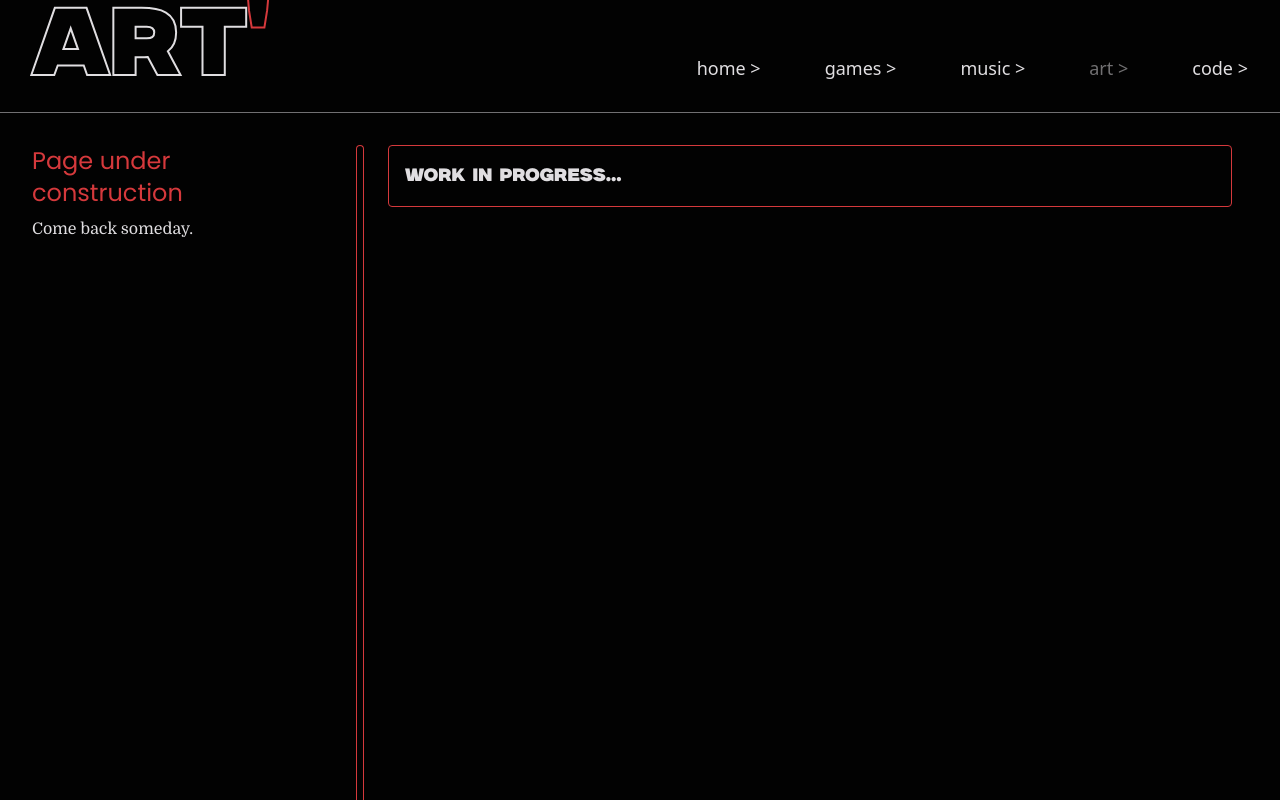
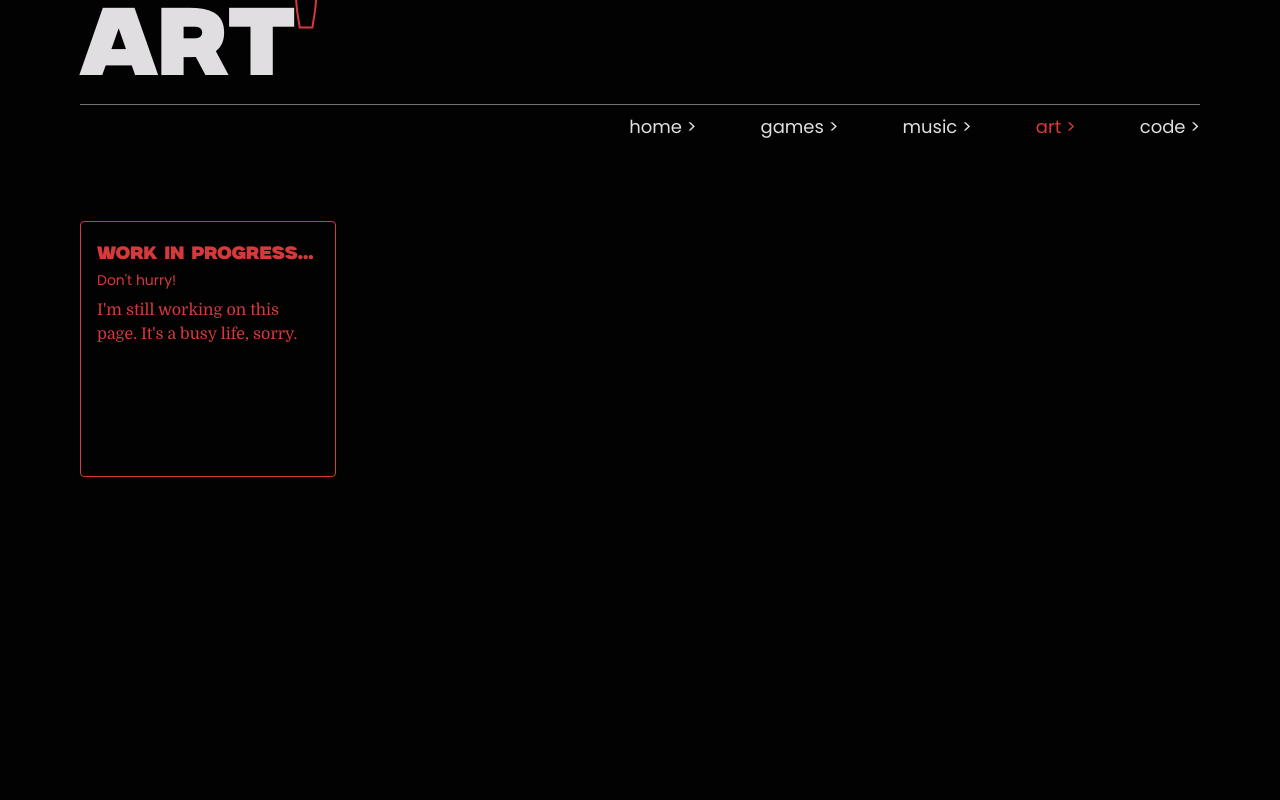
Before and after one commit to guilhermevbagio/landing-pagee, a Vue app: page /art in a window 1280 px wide. Built offline with nearby package versions, Linux system fonts and the light colour scheme.

Commit message:
refact topic page

```diff
--- a/src/components/TopicCard.vue
+++ b/src/components/TopicCard.vue
@@ -13,6 +13,18 @@ defineProps({
         type: Boolean,
         default: false
     },
+    text: {
+        type: String,
+        default: ""
+    },
+    imagePath: {
+        type: String,
+        default: ""
+    },
+    time: {
+        type: String,
+        default: ""
+    },
     linked: {
         type: Boolean,
         default: true
@@ -22,21 +34,25 @@ defineProps({
 </script>
 
 <template>
-    <div class="cursor-pointer hover:-translate-y-2 transition-all will-change-transform duration-150 ease-in-out"
-         @mouseover="isHovered = true" @mouseleave="isHovered = false">
-        <div class="w-full h-fit border rounded p-4 border-accent transition-border"
-             :class="{'border-bright': isHovered}">
+    <div class="cursor-pointer h-full hover:-translate-y-2 transition-all will-change-transform duration-150 ease-in-out"
+        @mouseover="isHovered = true" @mouseleave="isHovered = false"
+        >
+        <div class="h-full w-full border rounded p-4 pb-2 border-accent transition-border"
+            :class="{'border-bright': isHovered}"
+        >
             <div v-if="big" class="h-32 w-full overflow-clip relative rounded-sm border mb-4 transition-border"
                  :class="isHovered ? 'border-bright' : 'border-accent'">
             </div>
-            <h1 class="flex flex-row gap-2 items-center" :class="[
-                    isHovered ? 'text-bright' : (big ? 'text-accent' : 'text-bright'),
+            <h1 class="flex flex-row gap-2 justify-between items-start text-start align-top text-md leading-8" :class="[
+                    isHovered ? 'text-bright' : (!big ? 'text-accent' : 'text-bright'),
                     'font-milker',
                     big ? 'text-4xl' : 'text-lg'
                 ]">
                 {{ title }}
                 <svg v-if="linked" xmlns="http://www.w3.org/2000/svg" :width="big ? 24 : 20" :height="big ? 24 : 20" viewBox="0 0 24 24" fill="none" stroke="currentColor" stroke-width="2" stroke-linecap="round" stroke-linejoin="round" class="lucide lucide-external-link-icon lucide-external-link"><path d="M15 3h6v6"/><path d="M10 14 21 3"/><path d="M18 13v6a2 2 0 0 1-2 2H5a2 2 0 0 1-2-2V8a2 2 0 0 1 2-2h6"/></svg>
             </h1>
+            <div v-if="time" :class=" isHovered ? 'text-bright' : 'text-accent'" class="text-sm font-light font-poppins"> {{ time }} </div>
+            <div v-if="text" class="min-h-48 h-48 py-2 font-playfair" :class=" isHovered ? 'text-bright' : 'text-accent' "> {{ text }} </div>
         </div>
         <div v-if="linked" class="w-full px-4 mt-2 pb-0">
             <div  class="line-appear border-b border-accent" :class="isHovered ? 'border-opacity-100 w-full' : 'border-opacity-0 w-0 '"></div>
--- a/src/components/TopicPage.vue
+++ b/src/components/TopicPage.vue
@@ -61,82 +61,67 @@ function clear(){
 </script>
 
 <template>
-    <div class="h-screen w-screen flex flex-col">
-        <header class="w-full bg-dark">
-            <div class="flex flex-row grid-rows-1 w-full justify-start items-baseline border-b pb-4 border-bright border-opacity-50">
-                <div class="text-bright text-8xl w-[33%] ml-8">
-                    <h1 class="font-milker specialtext select-none">
-                        {{ title }}<strong class="font-normal text-accent">'</strong>
+    <div class="h-screen w-screen px-20 flex flex-col">
+        <header class="w-full mb-20 bg-dark">
+            <div class="flex flex-row grid-rows-1 w-full justify-start items-baseline border-b pb-2 border-bright border-opacity-50">
+                <div class="text-bright text-8xl w-[33%]">
+                    <h1 class="font-milker select-none">
+                        {{ title }}<strong class="font-normal specialtext text-accent">'</strong>
                     </h1>
                 </div>
-                <nav class="flex flex-row justify-end gap-16 px-8 col-start-2 w-full text-2xl">
+            </div>
+            <nav class="flex flex-row justify-end gap-16 pt-2 col-start-2 w-full text-2xl">
                 <router-link to="/" class="button-hover">home ></router-link>
                 <router-link
                     :to="title === 'games' ? '' : '/games'"
                     class="button-hover"
-                        :class="{ 'pointer-events-none opacity-50': title === 'games' }"
+                    :class="{ 'pointer-events-none !text-accent': title === 'games' }"
                     >
                     games >
                 </router-link>
                 <router-link
                     :to="title === 'music' ? '' : '/music'"
                     class="button-hover"
-                        :class="{ 'pointer-events-none opacity-50': title === 'music' }"
+                    :class="{ 'pointer-events-none !text-accent': title === 'music' }"
                 >
                     music >
                 </router-link>
                 <router-link
                     :to="title === 'art' ? '' : '/art'"
                     class="button-hover"
-                        :class="{ 'pointer-events-none opacity-50': title === 'art' }"
+                    :class="{ 'pointer-events-none !text-accent': title === 'art' }"
                 >
                     art >
                 </router-link>
                 <router-link
                     :to="title === 'code' ? '' : '/code'"
-                        class="button-hover disabled:underline disabled:opacity-50"
-                        :class="{ 'pointer-events-none opacity-50': title === 'code' }"
+                    class="button-hover"
+                    :class="{ 'pointer-events-none !text-accent': title === 'code' }"
                 >
                     code >
                 </router-link>
-
             </nav>
-            </div>
         </header>
 
-        <div class="flex flex-row items-start w-full flex-1 p-8 pt-6 pb-0 overflow-hidden">
-            <div class="flex flex-col gap-2 w-[33%] h-full mt-2">
-                <transition name="fade-slide" mode="out-in">
-                    <h2 v-if="name" :key="name" class="text-2xl text-accent font-poppins">
-                        {{ name }}
-                    </h2>
-                </transition>
-                <transition name="fade-slide" mode="out-in">
-                    <p v-if="text" :key="text" class="2xl:text-lg text-bright font-playfair typewriter">
-                        {{ text }}
-                    </p>
-                </transition>
-            </div>
-
-            <div class="w-full pl-8 ml-8 relative h-full">
-                <div class="absolute h-full rounded border border-accent w-2 rounded-b-none border-b-0 -z-10 left-0 mt-2"></div>
-
-                <div v-if="isLoading" class="text-center text-bright justify-center font-playfair">We're still building down here...</div>
-                <div class="h-full overflow-y-auto overflow-x-visible pr-4 pt-2 pb-12 bg-transparent">
-                    <ul class="flex flex-col gap-8">
-                        <li v-for="(card, index) in timelineContent.cards" :key="index">
+        <ul class="grid grid-cols-4  gap-8">
+            <li v-for="(card, index) in timelineContent.cards" class="*:h-64 *:min-h-full" :key="index">
                 <a v-if="card.link" :href="card.link" target="_blank">
                     <TopicCard
                     :title="card.name"
+                    :time="card.time"
+                    :linked="true"
+                    :text="card.description"
                     :big="card.big"
                     @mouseover="setText(formatDate(card.time), card.description)"
                     @mouseleave="clear()"
                     />
                 </a>
-                            <div v-else >
+                <div v-else>
                     <TopicCard
                     :title="card.name"
-                                :linked="card.link != ''"
+                    :time="card.time"
+                    :linked="false"
+                    :text="card.description"
                     :big="card.big"
                     @mouseover="setText(formatDate(card.time), card.description)"
                     @mouseleave="clear()"
@@ -145,16 +130,13 @@ function clear(){
             </li>
         </ul>
     </div>
-            </div>
-        </div>
-    </div>
 </template>
 
 <style scoped>
 .button-hover {
     transition: all 0.1s ease-in-out;
     cursor: pointer;
-    @apply hover:opacity-50 text-bright text-lg;
+    @apply hover:opacity-50 text-bright text-lg font-poppins;
 }
 
 .fade-slide-enter-active, .fade-slide-leave-active {
```
Also changed, not shown: public/Timeline/games.json (+4 -4 lines). Lines whose indentation alone changed are shown as unchanged.
